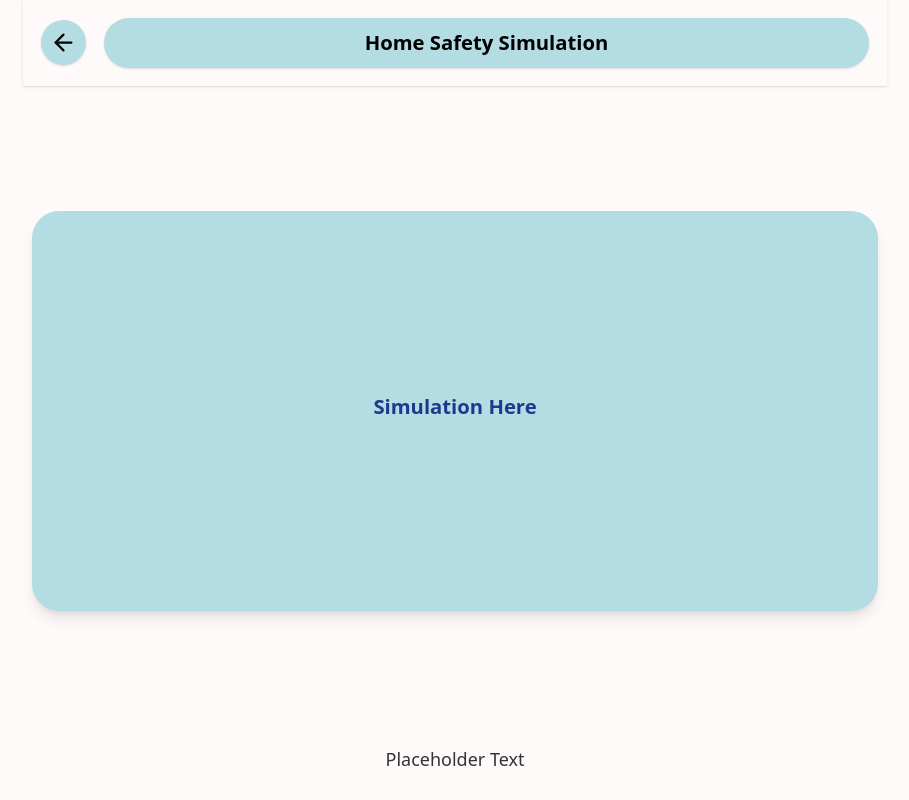
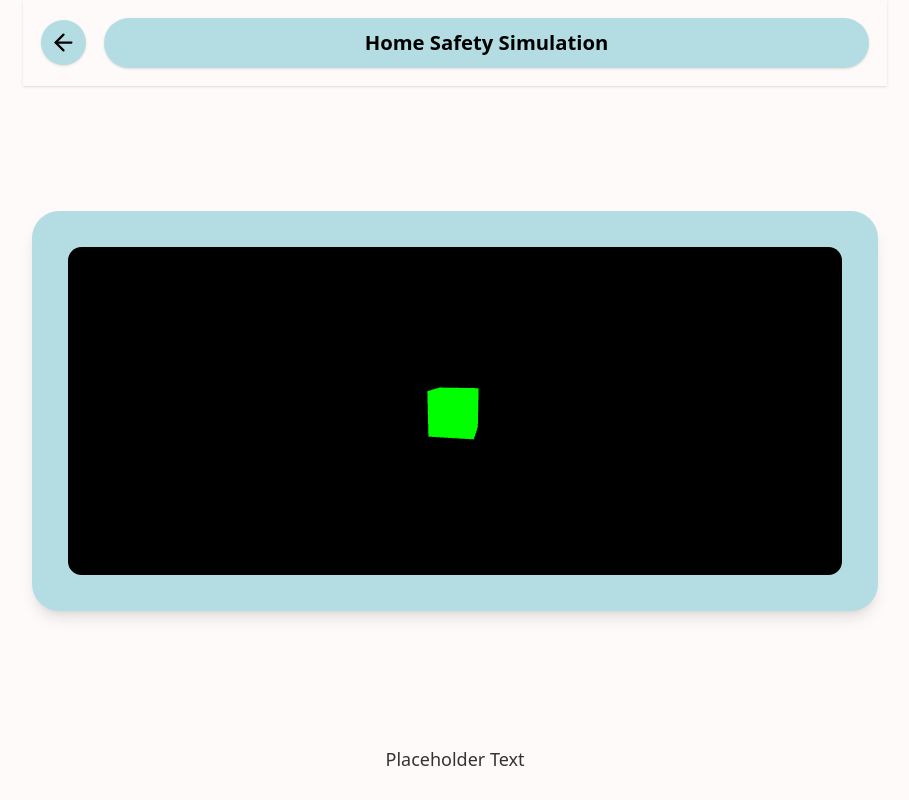
Before and after one commit to magentaong/BefriendersCircle, a React (Vite) app in the folder client/: page /training/home-safety in a window 1280 px wide. Shown: the whole page, without its empty margins (185-1094 px from the left). Built offline with nearby package versions, Linux system fonts and the light colour scheme.

Commit message:
feat: integrated placeholder three.js scene into homesafety component
my branch is no longer in shambles

```diff
--- a/client/package.json
+++ b/client/package.json
@@ -16,13 +16,15 @@
     "react": "^19.1.0",
     "react-dom": "^19.1.0",
     "react-router-dom": "^7.6.3",
-    "react-simple-typewriter": "^5.0.1"
+    "react-simple-typewriter": "^5.0.1",
+    "three": "^0.178.0"
   },
   "devDependencies": {
     "@eslint/js": "^9.30.1",
     "@tailwindcss/vite": "^4.1.11",
     "@types/react": "^19.1.8",
     "@types/react-dom": "^19.1.6",
+    "@types/three": "^0.178.1",
     "@vitejs/plugin-react": "^4.6.0",
     "autoprefixer": "^10.4.21",
     "eslint": "^9.30.1",
--- a/client/src/pages/HomeSafety.tsx
+++ b/client/src/pages/HomeSafety.tsx
@@ -1,5 +1,6 @@
 import { Link } from "react-router-dom";
 import { ArrowLeft } from "lucide-react";
+import HomeSafetyScene from "../scenes/HomeSafetyScene";
 
 export default function HomeSafetyLesson() {
   return (
@@ -18,26 +19,10 @@ export default function HomeSafetyLesson() {
 
       {/* Simulation Placeholder */}
       <div className="flex-1 flex flex-col justify-center items-center w-full px-2 pb-4">
-        <div className="
-          w-full
-          bg-serene
-          rounded-xl
-          shadow-lg
-          flex
-          flex-col
-          items-center
-          justify-center
-          min-h-[50vh]
-          md:min-h-[400px]
-          max-h-[70vh]
-          my-4
-          p-4
-          md:p-8
-        ">
-          <p className="text-base md:text-lg font-bold text-blue-900 text-center mb-2">
-            Simulation Here
-          </p>
-          {/* <div id="threejs-canvas" className="w-full h-full" /> */}
+        <div className="w-full bg-serene rounded-xl overflow-hidden shadow-lg flex flex-col items-center justify-center min-h-[50vh] md:min-h-[400px] max-h-[70vh] my-4 p-4 md:p-8">
+          <div className="w-full h-full grow">
+            <HomeSafetyScene />
+          </div>
         </div>
       </div>
 
--- a/client/src/routes/index.tsx
+++ b/client/src/routes/index.tsx
@@ -1,4 +1,3 @@
-import React from "react";
 import { Routes, Route } from "react-router-dom";
 import Home from "../pages/Home";
 import Resources from "../pages/Resources";
--- /dev/null
+++ b/client/src/scenes/HomeSafetyScene.tsx
@@ -0,0 +1,78 @@
+import React, { useEffect, useRef } from 'react';
+import * as THREE from 'three';
+
+const HomeSafetyScene: React.FC = () => {
+    const containerRef = useRef<HTMLDivElement>(null);
+
+    useEffect(() => {
+        // Guard Clause: ensure this executes only in a valid client-side environment / when DOM element is available
+        if (typeof window === 'undefined' || !containerRef.current) {
+            return;
+        }
+
+        // Guard Clause: Check if a canvas element already exists in the container
+        if (containerRef.current.querySelector('canvas')) {
+            console.log("Canvas already exists, skipping initialization in StrictMode.");
+            return;
+        }
+
+        // Setup main components of the scene
+        // width / height allows the scene to follow its parent container's sizing
+        const width = containerRef.current.clientWidth;
+        const height = containerRef.current.clientHeight;
+        const scene = new THREE.Scene();
+        const camera = new THREE.PerspectiveCamera(75, width / height, 0.1, 1000);
+        const renderer = new THREE.WebGLRenderer({ antialias: true });
+
+        renderer.setSize(width, height);
+        renderer.domElement.style.width = '100%';
+        renderer.domElement.style.height = '100%';
+        renderer.domElement.style.display = 'block';
+        renderer.domElement.style.borderRadius = '0.75rem';
+
+        containerRef.current.appendChild(renderer.domElement);
+
+        // TODO: Setupcamera so you can look around (limited), and can change its camera track
+        camera.position.z = 5;
+
+        // Spawn a cube in the scene
+        const geometry = new THREE.BoxGeometry();
+        const material = new THREE.MeshBasicMaterial({ color: 0x00ff00 });
+        const cube = new THREE.Mesh(geometry, material);
+        scene.add(cube);
+
+        // Animate cube to spin
+        const animate = () => {
+            cube.rotation.x += 0.01;
+            cube.rotation.y += 0.01;
+            renderer.render(scene, camera);
+            requestAnimationFrame(animate);
+        };
+        animate();
+
+        // window resizing -- specifically to handle website tbh
+        const handleResize = () => {
+            if (!containerRef.current) return;
+            const width = containerRef.current.clientWidth;
+            const height = containerRef.current.clientHeight;
+
+            camera.aspect = width / height;
+            camera.updateProjectionMatrix();
+
+            renderer.setSize(width, height);
+        };
+
+        window.addEventListener('resize', handleResize);
+
+        return () => {
+            window.removeEventListener('resize', handleResize);
+            if (containerRef.current?.contains(renderer.domElement)) {
+                containerRef.current.removeChild(renderer.domElement);
+            }
+        };
+    }, []);
+
+    return <div ref={containerRef} className="w-full h-full" />;
+};
+
+export default HomeSafetyScene;
```
Also changed, not shown: 1 other file (tests, documents, lock files or other folders).
